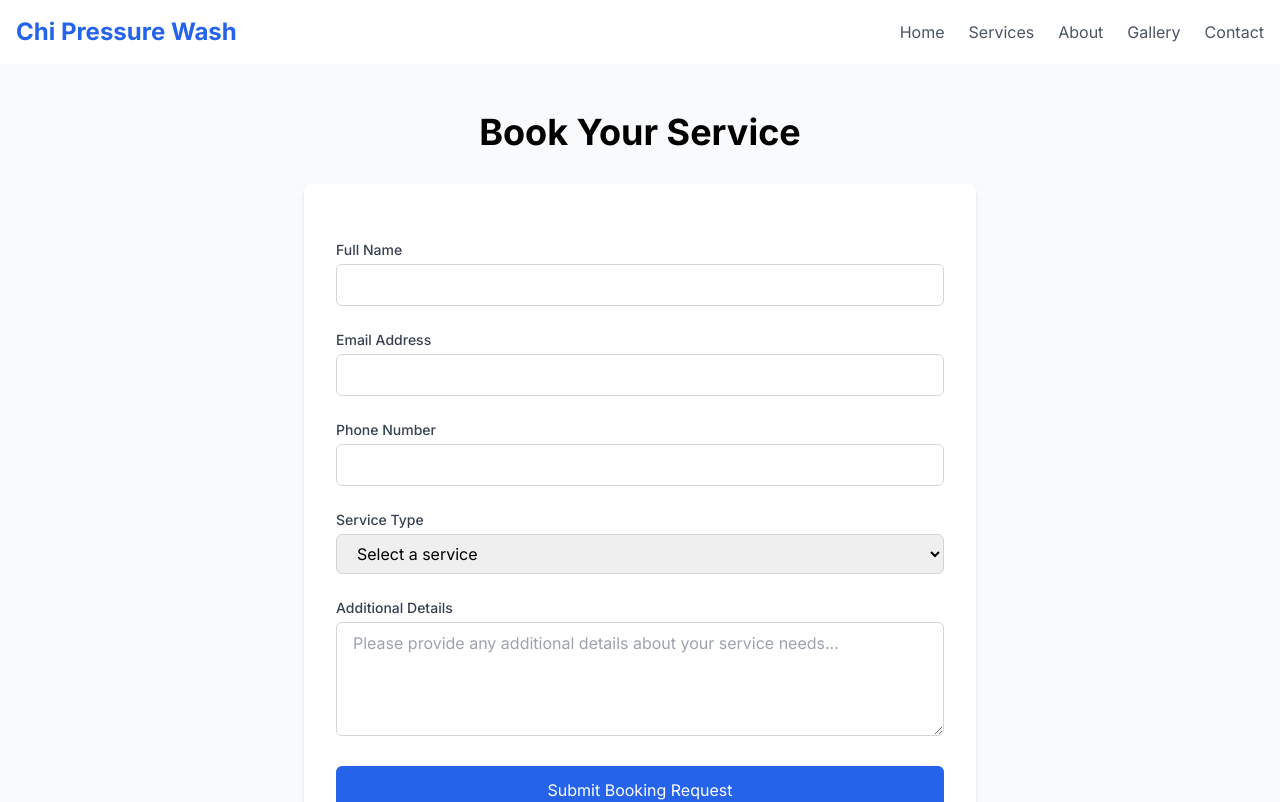
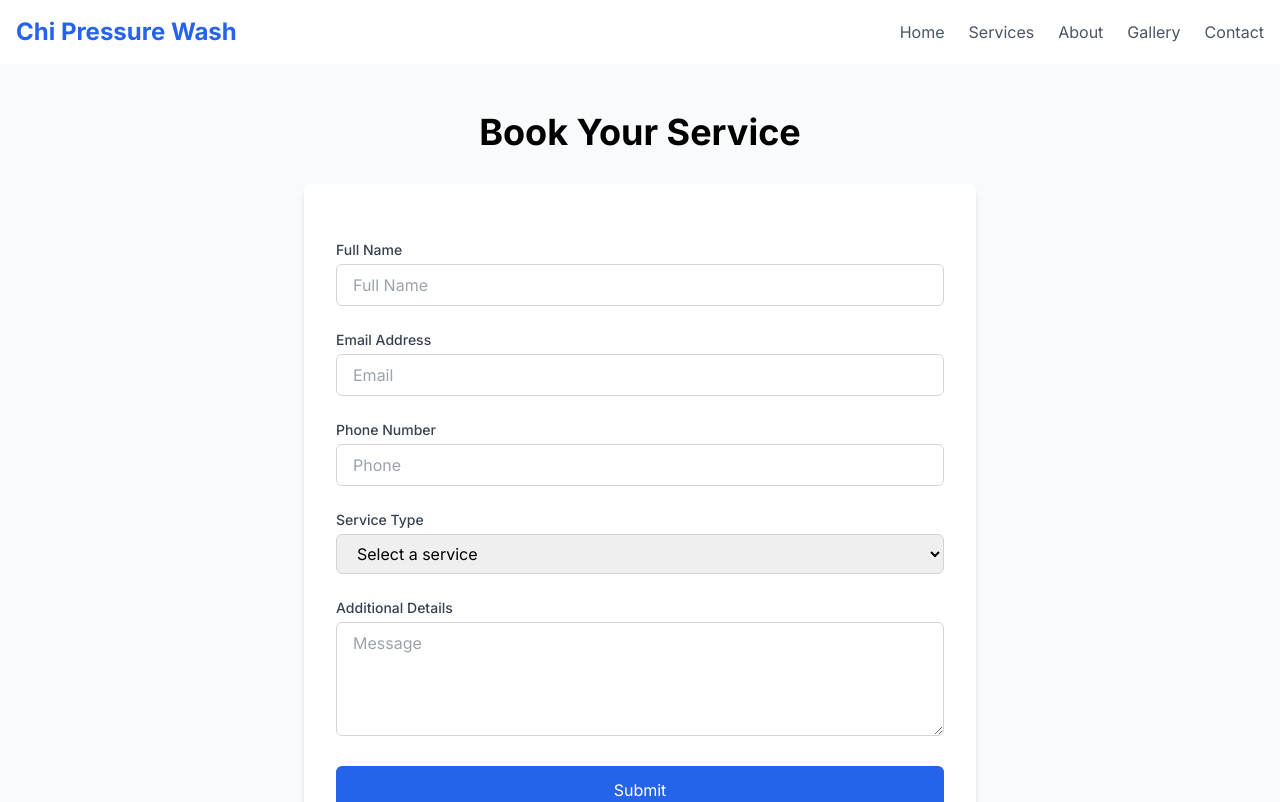
Before and after one commit to agm312/pressure-wash, a Next.js app: page /contact in a window 1280 px wide. Shown: the top 802 px of the page. Built offline with nearby package versions, Linux system fonts and the light colour scheme.

Commit message:
Finalize Netlify-compatible contact form with all best practices and honeypot support

```diff
--- a/src/app/contact/page.tsx
+++ b/src/app/contact/page.tsx
@@ -9,6 +9,7 @@ export default function Contact() {
     phone: '',
     service: '',
     message: '',
+    'bot-field': '',
   });
   const [isSubmitting, setIsSubmitting] = useState(false);
   const [submitStatus, setSubmitStatus] = useState<'idle' | 'success' | 'error'>('idle');
@@ -17,19 +18,15 @@ export default function Contact() {
     e.preventDefault();
     setIsSubmitting(true);
     setSubmitStatus('idle');
-
     try {
       const form = e.target as HTMLFormElement;
-      const formData = new FormData(form);
-
+      const data = new FormData(form);
       const response = await fetch('/', {
         method: 'POST',
         headers: { 'Content-Type': 'application/x-www-form-urlencoded' },
-        body: new URLSearchParams(formData as any).toString(),
+        body: new URLSearchParams(data as any).toString(),
       });
-
       if (!response.ok) throw new Error('Form submission failed');
-
       setSubmitStatus('success');
       setFormData({
         name: '',
@@ -37,9 +34,9 @@ export default function Contact() {
         phone: '',
         service: '',
         message: '',
+        'bot-field': '',
       });
     } catch (error) {
-      console.error('Error submitting form:', error);
       setSubmitStatus('error');
     } finally {
       setIsSubmitting(false);
@@ -72,17 +69,14 @@ export default function Contact() {
           <form
             name="contact"
             method="POST"
+            action="/"
             data-netlify="true"
-            data-netlify-honeypot="bot-field"
+            netlify-honeypot="bot-field"
             onSubmit={handleSubmit}
             className="space-y-6"
           >
             <input type="hidden" name="form-name" value="contact" />
-            <input type="hidden" name="bot-field" />
-
-            <div hidden>
-              <input name="bot-field" />
-            </div>
+            <input type="text" name="bot-field" hidden value={formData['bot-field']} onChange={handleChange} />
 
             <div>
               <label htmlFor="name" className="block text-sm font-medium text-gray-700 mb-1">Full Name</label>
@@ -94,6 +88,7 @@ export default function Contact() {
                 value={formData.name}
                 onChange={handleChange}
                 className="w-full px-4 py-2 border border-gray-300 rounded-md focus:ring-blue-500 focus:border-blue-500"
+                placeholder="Full Name"
                 disabled={isSubmitting}
               />
             </div>
@@ -108,6 +103,7 @@ export default function Contact() {
                 value={formData.email}
                 onChange={handleChange}
                 className="w-full px-4 py-2 border border-gray-300 rounded-md focus:ring-blue-500 focus:border-blue-500"
+                placeholder="Email"
                 disabled={isSubmitting}
               />
             </div>
@@ -122,6 +118,7 @@ export default function Contact() {
                 value={formData.phone}
                 onChange={handleChange}
                 className="w-full px-4 py-2 border border-gray-300 rounded-md focus:ring-blue-500 focus:border-blue-500"
+                placeholder="Phone"
                 disabled={isSubmitting}
               />
             </div>
@@ -138,8 +135,8 @@ export default function Contact() {
                 disabled={isSubmitting}
               >
                 <option value="">Select a service</option>
-                <option value="driveway">Driveway Cleaning</option>
-                <option value="siding">House Siding Cleaning</option>
+                <option value="driveway">Driveway</option>
+                <option value="siding">Siding</option>
                 <option value="deck">Deck or Patio Cleaning</option>
                 <option value="fence">Fence Cleaning</option>
                 <option value="sidewalk">Sidewalk/Walkway Cleaning</option>
@@ -157,7 +154,7 @@ export default function Contact() {
                 value={formData.message}
                 onChange={handleChange}
                 className="w-full px-4 py-2 border border-gray-300 rounded-md focus:ring-blue-500 focus:border-blue-500"
-                placeholder="Please provide any additional details about your service needs..."
+                placeholder="Message"
                 disabled={isSubmitting}
               />
             </div>
@@ -167,27 +164,11 @@ export default function Contact() {
               className="w-full bg-blue-600 text-white py-3 px-6 rounded-md hover:bg-blue-700 transition-colors duration-300 disabled:bg-blue-400 disabled:cursor-not-allowed"
               disabled={isSubmitting}
             >
-              {isSubmitting ? 'Submitting...' : 'Submit Booking Request'}
+              {isSubmitting ? 'Submitting...' : 'Submit'}
             </button>
           </form>
         </div>
       </div>
-
-      {/* Hidden form for Netlify build-time detection */}
-      <form name="contact" data-netlify="true" data-netlify-honeypot="bot-field" hidden>
-        <input type="text" name="name" />
-        <input type="email" name="email" />
-        <input type="tel" name="phone" />
-        <select name="service">
-          <option value="driveway">Driveway Cleaning</option>
-          <option value="siding">House Siding Cleaning</option>
-          <option value="deck">Deck or Patio Cleaning</option>
-          <option value="fence">Fence Cleaning</option>
-          <option value="sidewalk">Sidewalk/Walkway Cleaning</option>
-          <option value="vehicle">Vehicle Cleaning</option>
-        </select>
-        <textarea name="message"></textarea>
-      </form>
     </div>
   );
 }
```
